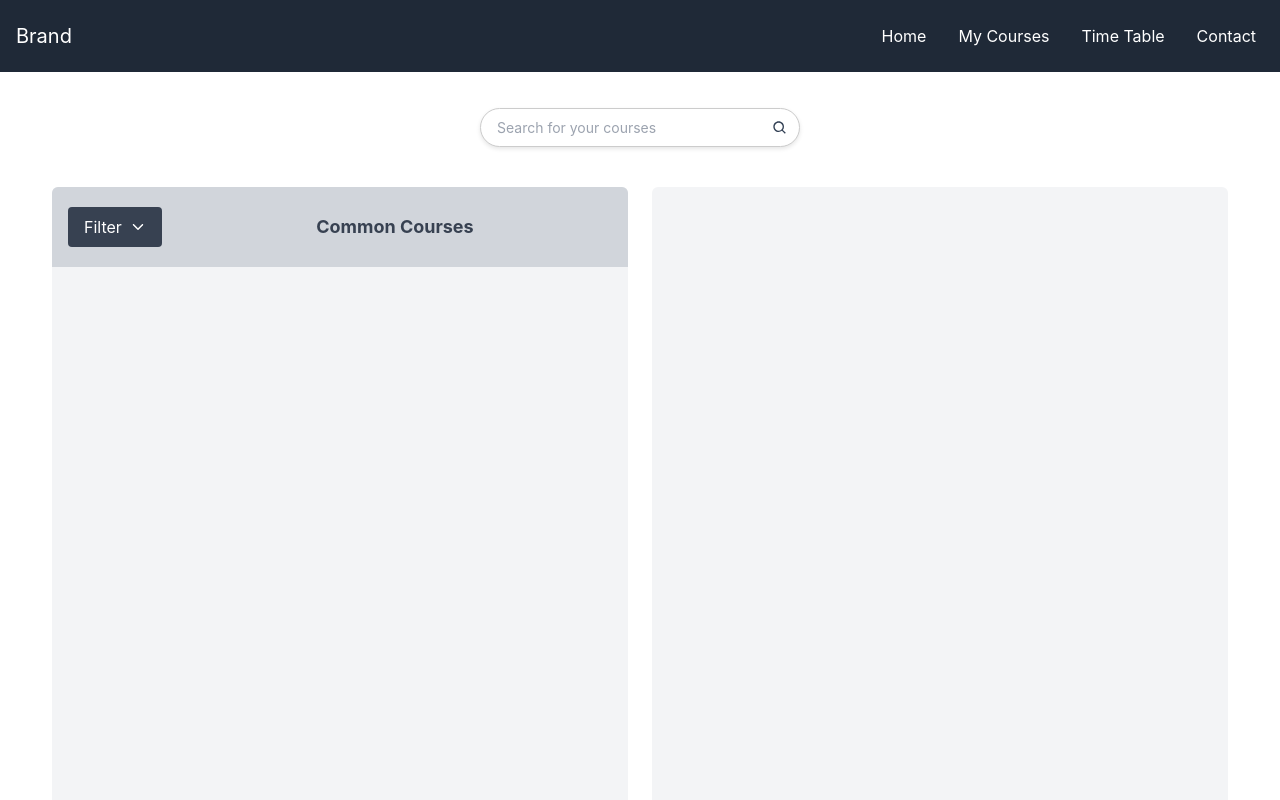
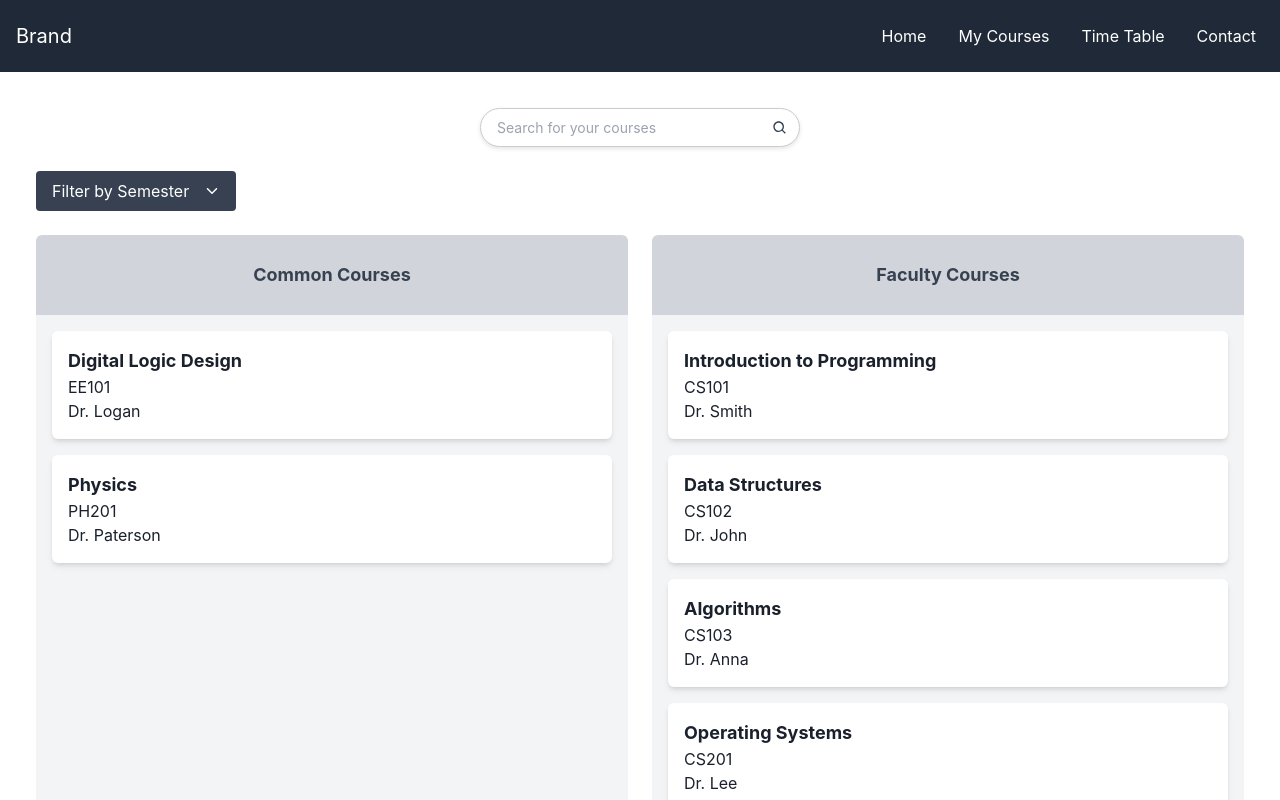
Before and after one commit to arkia1/modern-student-portal, a React (Vite) app in the folder client/: page /courses in a window 1280 px wide. Shown: the top 800 px of the page. Built offline with nearby package versions, Linux system fonts and the light colour scheme.

Commit message:
CoursePage first useable version without course selection functionality

```diff
--- a/client/src/Pages/CourseSelectionPage.jsx
+++ b/client/src/Pages/CourseSelectionPage.jsx
@@ -1,42 +1,108 @@
 import { useState } from "react";
 import SearchBar from "../components/UI/SearchBar";
 import DropDown from "../components/UI/DropDown";
+import { coursesData } from "../constants/courses"; // Assuming courses data is imported from a separate file
 
 const CourseSelectionPage = () => {
   const [query, setQuery] = useState("");
-  const dropList_1 = ["item1", "item2", "item3"];
+  const [selectedSemester, setSelectedSemester] = useState("All");
 
-  const handleSelect = (item) => {
-    console.log("Selected:", item);
-  };
+  const dropListSemesters = [
+    "All",
+    "1st",
+    "2nd",
+    "3rd",
+    "4th",
+    "5th",
+    "6th",
+    "7th",
+    "8th",
+  ];
+
+  // Handle selection of semester from dropdown
+  const handleSelectSemester = (semester) => setSelectedSemester(semester);
+
+  // Filter courses based on semester and query input
+  const filteredCourses = coursesData.filter((course) => {
+    const matchesSemester =
+      selectedSemester === "All" || course.semester === selectedSemester;
+    const matchesQuery =
+      course.name.toLowerCase().includes(query.toLowerCase()) ||
+      course.code.toLowerCase().includes(query.toLowerCase()) ||
+      course.instructor.toLowerCase().includes(query.toLowerCase());
+    return matchesSemester && matchesQuery;
+  });
 
   return (
     <div className="p-4 space-y-6">
+      {/* Search bar for filtering by name, code, instructor, etc. */}
       <SearchBar
-        placeholder={"Search for your courses"}
+        placeholder="Search for your courses"
         value={query}
         onChange={(e) => setQuery(e.target.value)}
         onSearch={() => console.log("Searched")}
       />
-      <div className="grid grid-cols-1 md:grid-cols-2 justify-center p-4 gap-6">
-        <div className="h-screen w-full rounded-md bg-gray-100 overflow-y-auto flex">
-          <div className="bg-gray-300 w-full rounded-top-md h-[10%] flex items-center">
-            {/* Dropdown placed on the left */}
-            <DropDown
-              label="Filter"
-              onSelect={handleSelect}
-              items={dropList_1}
-              className="ml-4"
-            />
-            {/* Center the text vertically */}
+
+      {/* Dropdown for filtering by semester */}
+      <DropDown
+        label="Filter by Semester"
+        onSelect={handleSelectSemester}
+        items={dropListSemesters}
+        className="mb-4 w-[200px]"
+      />
+
+      <div className="grid grid-cols-1 md:grid-cols-2 gap-6">
+        {/* Common Courses Section */}
+        <div className="h-screen w-full rounded-md bg-gray-100 overflow-y-auto hide-scrollbars">
+          <div className="bg-gray-300 w-full h-[10%] flex items-center p-4">
             <div className="flex-grow flex justify-center items-center">
-              <h2 className="text-gray-700 font-bold text-lg text-center">
+              <h2 className="text-gray-700 font-bold text-lg">
                 Common Courses
               </h2>
             </div>
           </div>
+
+          <div className="p-4 grid gap-4">
+            {filteredCourses
+              .filter((course) => !course.code.startsWith("CS")) // Filter for "Common Courses"
+              .map((course) => (
+                <div
+                  key={course.id}
+                  className="bg-white shadow-md p-4 rounded-md min-h-24 h-auto"
+                >
+                  <h3 className="text-lg font-bold">{course.name}</h3>
+                  <p>{course.code}</p>
+                  <p>{course.instructor}</p>
+                </div>
+              ))}
+          </div>
         </div>
-        <div className="h-screen w-full rounded-md bg-gray-100 overflow-y-auto flex"></div>
+
+        {/* Faculty Courses Section */}
+        <div className="h-screen w-full rounded-md bg-gray-100 overflow-y-auto hide-scrollbars">
+          <div className="bg-gray-300 w-full h-[10%] flex items-center p-4">
+            <div className="flex-grow flex justify-center items-center">
+              <h2 className="text-gray-700 font-bold text-lg">
+                Faculty Courses
+              </h2>
+            </div>
+          </div>
+
+          <div className="p-4 grid gap-4">
+            {filteredCourses
+              .filter((course) => course.code.startsWith("CS")) // Filter for "Faculty Courses"
+              .map((course) => (
+                <div
+                  key={course.id}
+                  className="bg-white shadow-md p-4 rounded-md min-h-24 h-auto"
+                >
+                  <h3 className="text-lg font-bold">{course.name}</h3>
+                  <p>{course.code}</p>
+                  <p>{course.instructor}</p>
+                </div>
+              ))}
+          </div>
+        </div>
       </div>
     </div>
   );
--- /dev/null
+++ b/client/src/constants/courses.js
@@ -0,0 +1,79 @@
+export const coursesData = [
+  {
+    id: 1,
+    name: "Introduction to Programming",
+    code: "CS101",
+    instructor: "Dr. Smith",
+    semester: "1st",
+  },
+  {
+    id: 2,
+    name: "Data Structures",
+    code: "CS102",
+    instructor: "Dr. John",
+    semester: "2nd",
+  },
+  {
+    id: 3,
+    name: "Algorithms",
+    code: "CS103",
+    instructor: "Dr. Anna",
+    semester: "3rd",
+  },
+  {
+    id: 4,
+    name: "Operating Systems",
+    code: "CS201",
+    instructor: "Dr. Lee",
+    semester: "4th",
+  },
+  {
+    id: 5,
+    name: "Database Systems",
+    code: "CS202",
+    instructor: "Dr. Clark",
+    semester: "5th",
+  },
+  {
+    id: 6,
+    name: "Software Engineering",
+    code: "CS301",
+    instructor: "Dr. Baker",
+    semester: "6th",
+  },
+  {
+    id: 7,
+    name: "Computer Networks",
+    code: "CS302",
+    instructor: "Dr. Miles",
+    semester: "7th",
+  },
+  {
+    id: 8,
+    name: "Machine Learning",
+    code: "CS401",
+    instructor: "Dr. Williams",
+    semester: "8th",
+  },
+  {
+    id: 9,
+    name: "Ethics in Computing",
+    code: "CS104",
+    instructor: "Dr. O'Neil",
+    semester: "1st",
+  },
+  {
+    id: 10,
+    name: "Digital Logic Design",
+    code: "EE101",
+    instructor: "Dr. Logan",
+    semester: "2nd",
+  },
+  {
+    id: 11,
+    name: "Physics",
+    code: "PH201",
+    instructor: "Dr. Paterson",
+    semester: "3rd",
+  },
+];
```
